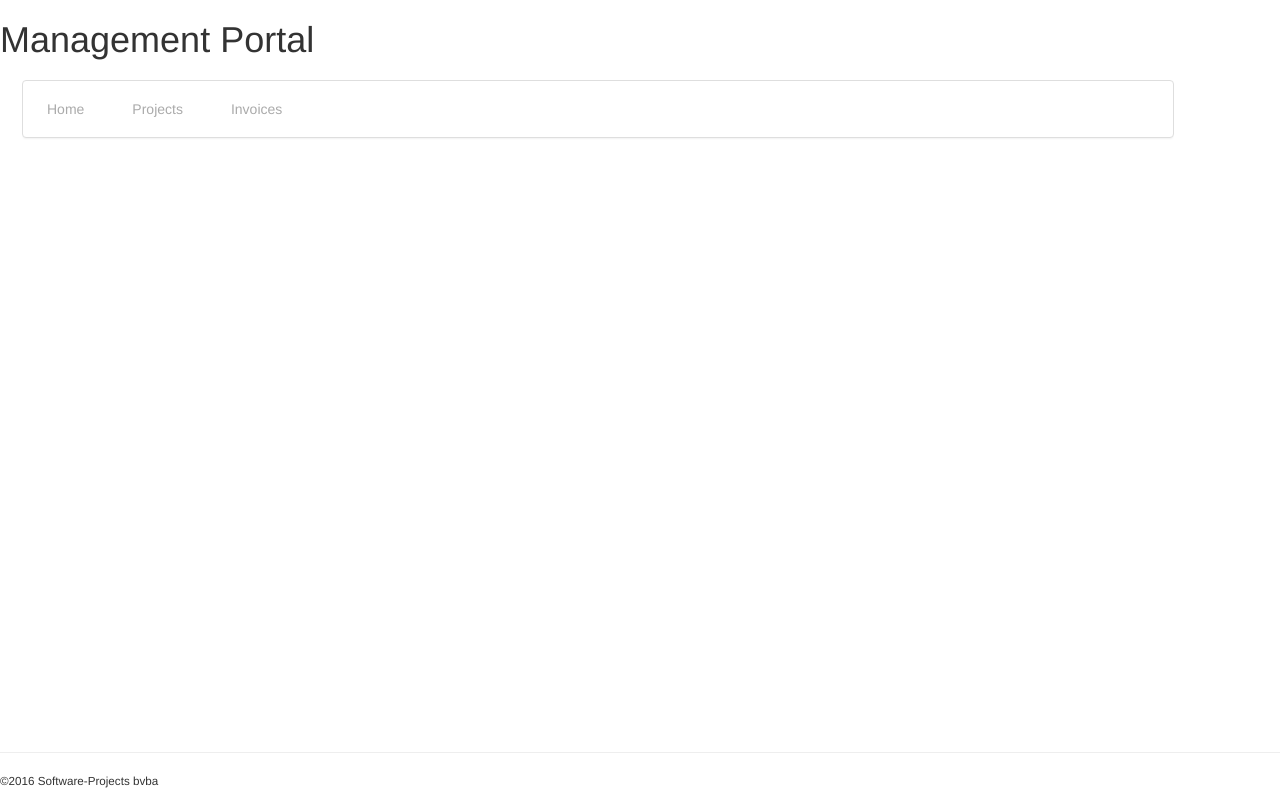
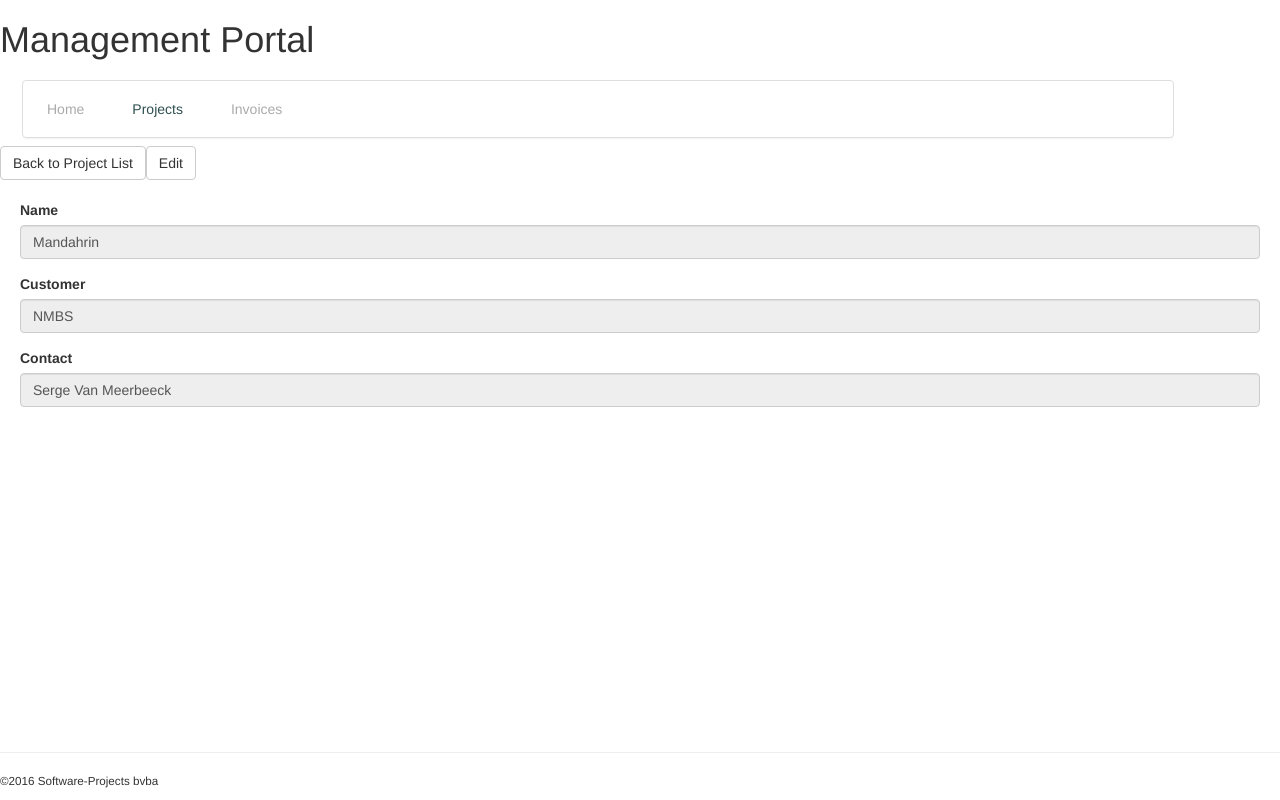
Before and after one commit to sergevm/angular-intro, an Angular app: page /projects/1 in a window 1280 px wide. Before the commit this address led to /. Built offline with nearby package versions, Linux system fonts and the light colour scheme.

Commit message:
Forms (project)

```diff
--- a/src/app/app.module.ts
+++ b/src/app/app.module.ts
@@ -11,7 +11,7 @@ import { ProjectsModule } from './projects/projects.module';
 
 import { AppComponent } from './app.component';
 import { HomeComponent } from './home.component';
-import { ProjectsComponent } from './projects/projects.component';
+import { ProjectsComponent } from './projects/project-list.component';
 
 import { RouteTitleService } from './services/route-title-service';
 
--- /dev/null
+++ b/src/app/models/projects.ts
@@ -0,0 +1,7 @@
+import { Customer } from './customers';
+
+export class Project {
+    id: number;
+    name: string;
+    customer?: Customer
+}
--- a/src/app/projects/project-detail.component.ts
+++ b/src/app/projects/project-detail.component.ts
@@ -1,7 +1,8 @@
 import { Component, OnInit } from '@angular/core';
 import { Router, ActivatedRoute, NavigationEnd, Params } from '@angular/router';
+import { NgForm } from '@angular/forms';
 import { Title } from '@angular/platform-browser';
-import { Project } from './../models/projects.interface';
+import { Project } from './../models/projects';
 import { ProjectDataService } from './../services/project-data-service';
 import { RouteTitleService } from './../services/route-title-service';
 
@@ -16,14 +17,22 @@ import 'rxjs/add/operator/mergeMap';
 })
 export class ProjectDetailComponent implements OnInit {
 
+    original: Project;
     project: Project;
+    isNew: boolean;
     editing: boolean = false;
 
     constructor(private route: ActivatedRoute, private router: Router, private titleService: RouteTitleService, private projectDataService: ProjectDataService) {}
 
     ngOnInit() {
         this.route.params
-            .switchMap((params: Params) => this.projectDataService.get(+params['id']))
+            .switchMap((params: Params) => {
+                if (params && params['id']) {
+                    return this.projectDataService.get(+params['id']);
+                }else {
+                    return Promise.reject('Invalid request');
+                }
+            })
             .subscribe((project: Project) => {
                 this.project = project;
                 this.titleService.observe(this.route, this.project.id.toString());
@@ -36,9 +45,18 @@ export class ProjectDetailComponent implements OnInit {
 
     edit() {
         this.editing = true;
+        this.original = Object.assign({}, this.project);
     }
 
     cancelEdit() {
+        Object.assign(this.project, this.original);
         this.editing = false;
     }
+
+    onSubmit(ngForm: NgForm) {
+        if (!ngForm.form.invalid) {
+            this.editing = false;
+            this.original = null;
+        }
+    }
 }
--- a/src/app/projects/project-detail.html
+++ b/src/app/projects/project-detail.html
@@ -2,15 +2,36 @@
 <button class="btn btn-default" *ngIf="!editing" (click)="edit()">Edit</button>
 <button class="btn btn-default" *ngIf="editing" (click)="cancelEdit()">Cancel</button>
 <section class="section">
+    <form #form="ngForm" (ngSubmit)="onSubmit(form)">
+        <fieldset ngModelGroup="project">
             <div class="form-group">
                 <label for="name">Name</label>
-        <input type="text" class="form-control" [disabled]="!editing" value="{{project?.name}}"/>
+                <!-- Working around this issue: https://github.com/angular/angular/issues/7697 -->
+                <input type="text" class="form-control" [disabled]="!editing"
+                name="name" [(ngModel)]="project && project.name" required minLength="3" #projectName="ngModel"/>
             </div>
+            <div *ngIf="projectName.hasError('required')" class="error">
+                Project name is required
+            </div>
+            <!-- This validation is not working correctly at the moment. Inspect the classes to verify -->
+            <div *ngIf="projectName.hasError('minlength')" class="error">
+                Project name should be at least 3 characters
+            </div>
+            <fieldset ngModelGroup="customer">
                 <div class="form-group">
                     <label for="customer">Customer</label>
-        <input type="text" class="form-control" [disabled]="!editing" value="{{project?.customer.name}}">
+                    <input type="text" class="form-control" disabled name="name"
+                        [ngModel]="project?.customer.name">
                 </div>
+            <fieldset ngModelGroup="contact">
                 <div class="form-group" *ngIf="project?.customer.contact">
                     <label for="contact">Contact</label>
-        <input type="text" class="form-control" [disabled]="!editing" value={{project?.customer.contact.fullName}}></div>
+                    <input type="text" class="form-control" disabled name="name"
+                        [ngModel]=project?.customer.contact?.fullName >
+                </div>
+            </fieldset>
+            </fieldset>
+        </fieldset>
+        <button class="btn btn-default" type="submit" *ngIf="editing">Save</button>
+    </form>
 </section>
--- a/src/app/projects/projects.component.ts
+++ b/src/app/projects/project-list.component.ts
@@ -1,6 +1,6 @@
 import { Component, OnInit } from '@angular/core';
 import { Router, ActivatedRoute } from '@angular/router';
-import { Project } from '../models/projects.interface';
+import { Project } from '../models/projects';
 import { ProjectDataService } from './../services/project-data-service';
 import { RouteTitleService } from './../services/route-title-service';
 
@@ -22,6 +22,10 @@ export class ProjectsComponent implements OnInit {
 
     detail(event: Event, project: Project) {
         event.preventDefault();
-        this.router.navigate(['projects/project', project.id]);
+        this.router.navigate(['projects', project.id]);
+    }
+
+    createProject() {
+        this.router.navigate(['projects/create']);
     }
 }
--- a/src/app/projects/project-list.html
+++ b/src/app/projects/project-list.html
@@ -1,3 +1,4 @@
+<button class="btn btn-default" (click)="createProject()">New Project</button>
 <table class="table table-striped table-hover">
     <tr>
         <th>Name</th>
--- /dev/null
+++ b/src/app/projects/project-new.component.ts
@@ -0,0 +1,46 @@
+import { Component, OnInit } from '@angular/core';
+import { NgForm } from '@angular/forms';
+import { Router, ActivatedRoute } from '@angular/router';
+import { Project } from './../models/projects'
+import { Customer } from './../models/customers';
+
+import { ProjectDataService } from './../services/project-data-service';
+import { CustomerDataService } from './../services/customer-data-service';
+import { RouteTitleService } from './../services/route-title-service';
+
+@Component({
+    selector: 'project-new',
+    templateUrl: './project-new.html'
+})
+export class ProjectNewComponent implements OnInit {
+
+    project: Project;
+    customers: Customer[];
+    selectedCustomer: Customer = null;
+
+    constructor(private router: Router, private activatedRoute: ActivatedRoute, private customerDataService: CustomerDataService,
+    private projectDataService: ProjectDataService, private routeTitleService: RouteTitleService) {}
+
+    ngOnInit() {
+        this.routeTitleService.observe(this.activatedRoute);
+
+        this.project = new Project();
+        this.customerDataService.list()
+            .then((customers) => this.customers = customers);
+    }
+
+    cancel() {
+        this.router.navigate(['projects']);
+    }
+
+    isSelectedCustomer(customer: Customer) {
+        return customer && this.selectedCustomer && customer.id === this.selectedCustomer.id;
+    }
+
+    submit(form: NgForm) {
+        if (!form.form.invalid) {
+            this.projectDataService.create(this.project)
+                .then(project => this.router.navigate(['projects', project.id]))
+        }
+    }
+}
--- /dev/null
+++ b/src/app/projects/project-new.html
@@ -0,0 +1,30 @@
+<button class="btn btn-default" (click)="cancel()">Cancel</button>
+<section class="section">
+    <form #form="ngForm" (ngSubmit)="submit(form)">
+        <fieldset ngModelGroup="project">
+            <div class="form-group">
+                <label for="name">Name</label>
+                <!-- Working around this issue: https://github.com/angular/angular/issues/7697 -->
+                <input type="text" class="form-control" name="name"  #projectName="ngModel"
+                    [(ngModel)]="project && project.name" required minLength="3"/>
+            </div>
+            <div *ngIf="projectName.hasError('required')" class="error">
+                Project name is required
+            </div>
+            <!-- This validation is not working correctly at the moment. Inspect the classes to verify -->
+            <div *ngIf="projectName.hasError('minlength')" class="error">
+                Project name should be at least 3 characters
+            </div>
+            <fieldset ngModelGroup="customer">
+                <div class="form-group">
+                    <label for="customer">Customer</label>
+                    <select [(ngModel)]="project.customer" name="customer">
+                        <!-- Note that to bind to the object, we need to use ngValue instead of value -->
+                        <option *ngFor="let c of customers" [selected]="isSelectedCustomer(c)" [ngValue]="c">{{c.name}}</option>
+                    </select>
+                </div>
+            </fieldset>
+        </fieldset>
+        <button class="btn btn-default" type="submit">Save</button>
+    </form>
+</section>
--- a/src/app/services/project-data-service.ts
+++ b/src/app/services/project-data-service.ts
@@ -10,6 +10,14 @@ export class ProjectDataService {
         {id: 2, name: 'Napoleon', customer: new Customer(2, 'Agfa', '333254636')}
     ];
 
-    list():Promise<Project[]> { return Promise.resolve(this.projects); }
+    list(): Promise<Project[]> { return Promise.resolve(this.projects); }
+
+    create(project: Project): Promise<Project> {
+        // Determine the id of the created project, based on the highest existing id
+        project.id = Math.max(...this.projects.map(project => project.id)) + 1;
+        this.projects.push(project);
+        return Promise.resolve(project);
+    };
+
     get(id: number): Promise<Project> { return Promise.resolve(this.projects.find((project) => project.id === id))}
 }
--- a/src/styles.css
+++ b/src/styles.css
@@ -3,3 +3,7 @@
     margin: 10px;
     padding: 10px;
  }
+
+ .error {
+     color: red;
+ }
```
Also changed, not shown: src/app/models/projects.interface.ts (deleted, +0 -7 lines), src/app/projects/projects.module.ts (+11 -5 lines). Lines whose indentation alone changed are shown as unchanged.
